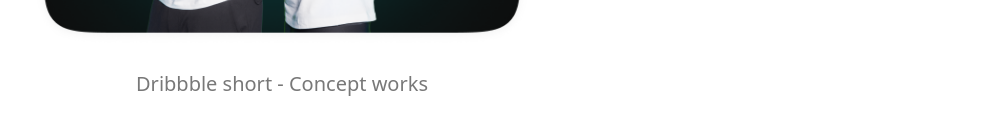
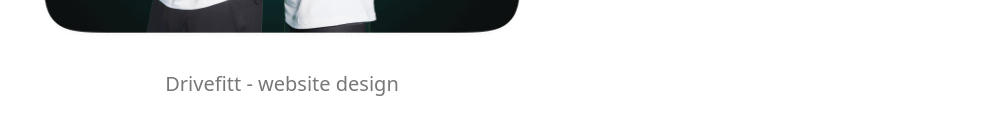
Before and after one commit to Shivam0710/jitender-resume, a Next.js app: page / in a window 1280 px wide. Shown: the part 1912-2046 px from the top of the page, without its empty margins (92-1097 px from the left). Built offline with nearby package versions, Linux system fonts and the light colour scheme; a web font is replaced by a local one.

Commit message:
Logo changes

```diff
--- a/components/Experiences.tsx
+++ b/components/Experiences.tsx
@@ -60,14 +60,14 @@ const Experiences = () => {
           </div>
         </div>
         <Image
-          src="/drivefit-exp.png"
+          src="/drivefitt-experience.png"
           width={1000}
           height={1000}
-          alt="Dribble experience"
+          alt="Drivefitt - website design"
           className="w-full h-full object-cover"
         />
         <p className="text-center text-[#787878] text-xl font-medium group-hover:underline transition-all duration-300">
-          Dribbble short - Concept works
+          Drivefitt - website design
         </p>
       </Link>
       </div>
```
Also changed, not shown: public/drivefitt-experience.png (added).
